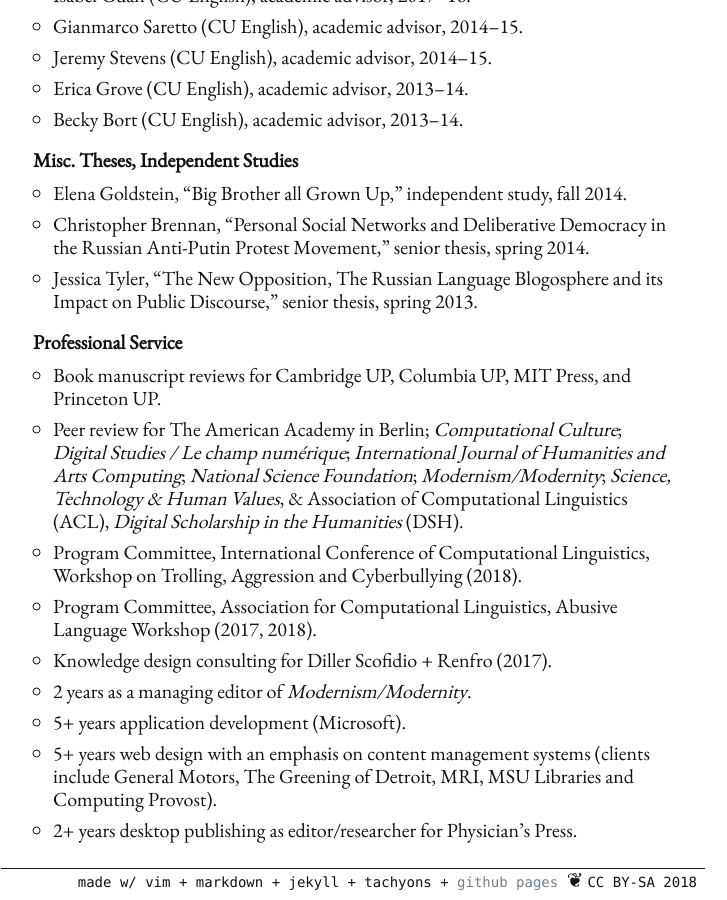
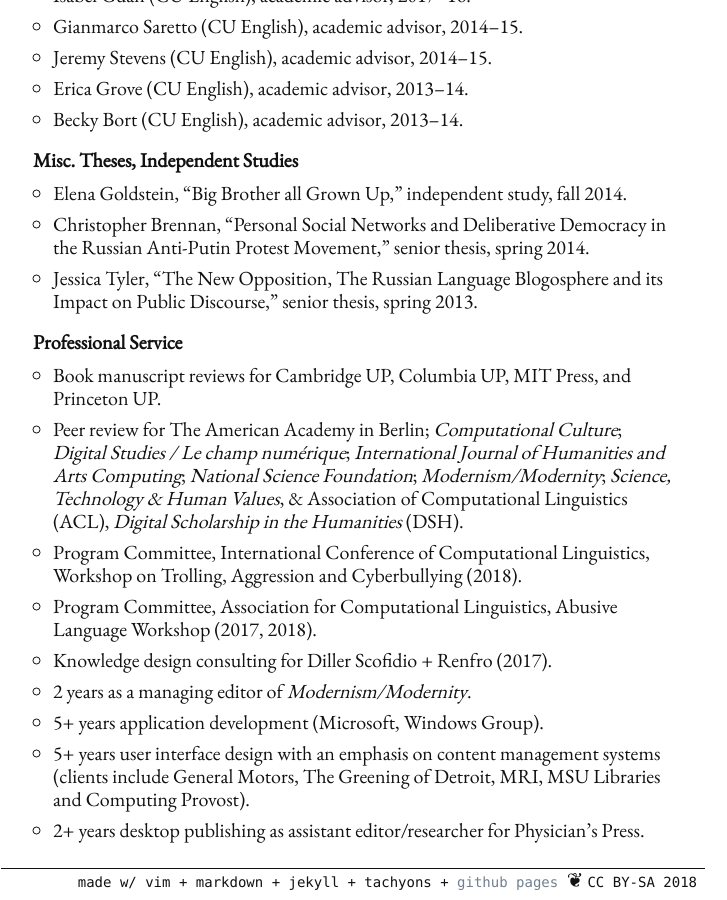
Before and after one commit to denten/denten.github.io, a Jekyll site: the page built from _pages/service.md, in a window 1280 px wide and 900 px high, scrolled down 1707 px. Shown: the whole window, without its empty margins (287-1014 px from the left). Built offline with Jekyll 4.4.1, drawn with Linux system fonts in a browser that asks for light colours.

Commit message:
small tweak to prof xp

```diff
--- a/_includes/CV/08-service.md
+++ b/_includes/CV/08-service.md
@@ -96,8 +96,9 @@ Linguistics (ACL), *Digital Scholarship in the Humanities* (DSH).
   Language Workshop (2017, 2018).
 - Knowledge design consulting for Diller Scofidio + Renfro (2017).
 - 2 years as a managing editor of *Modernism/Modernity*.
-- 5+ years application development (Microsoft).
-- 5+ years web design with an emphasis on content management systems (clients
-  include General Motors, The Greening of Detroit, MRI, MSU Libraries and
-Computing Provost).
-- 2+ years desktop publishing as editor/researcher for Physician's Press.
+- 5+ years application development (Microsoft, Windows Group).
+- 5+ years user interface design with an emphasis on content management
+  systems (clients include General Motors, The Greening of Detroit, MRI, MSU
+Libraries and Computing Provost).
+- 2+ years desktop publishing as assistant editor/researcher for Physician's
+  Press.
```
